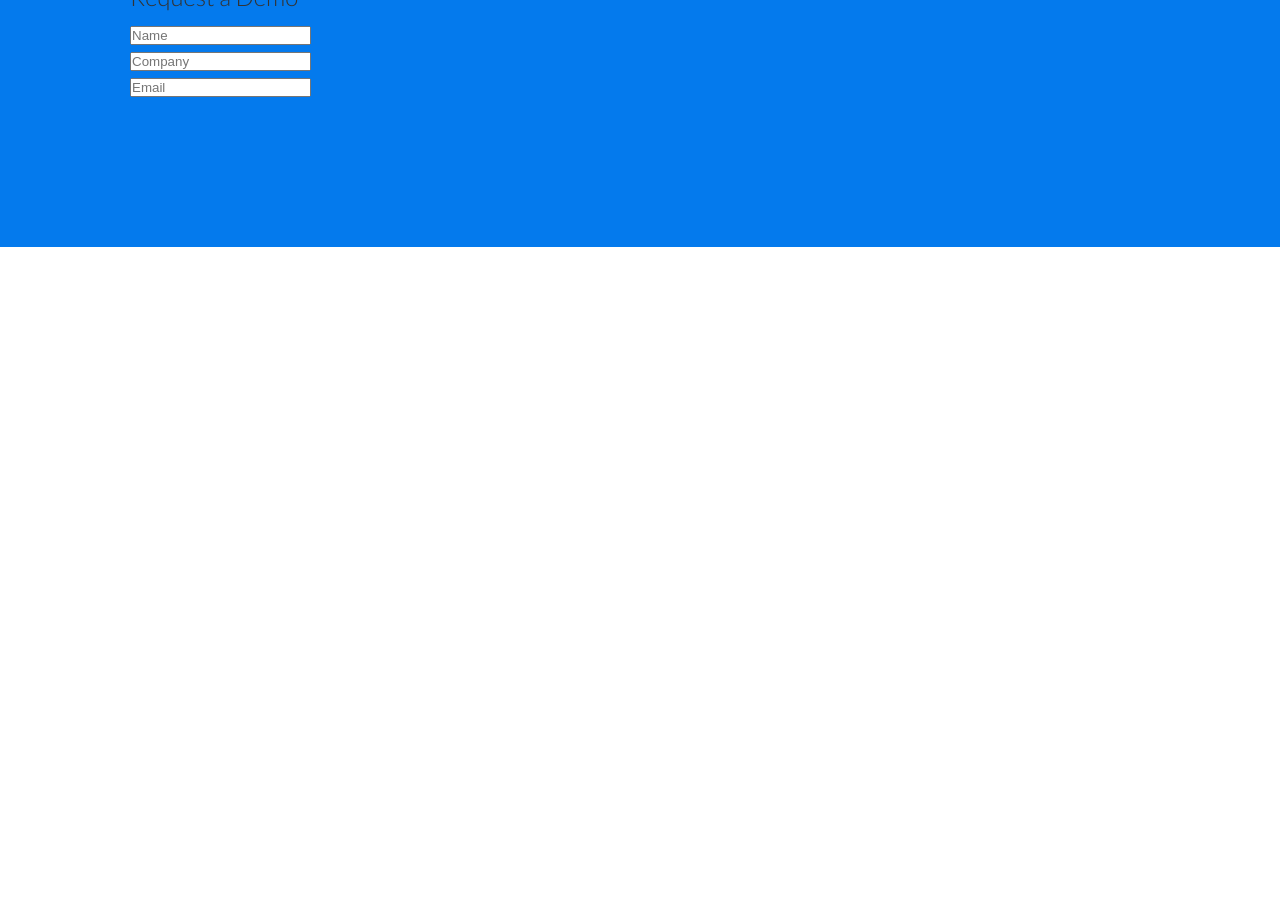
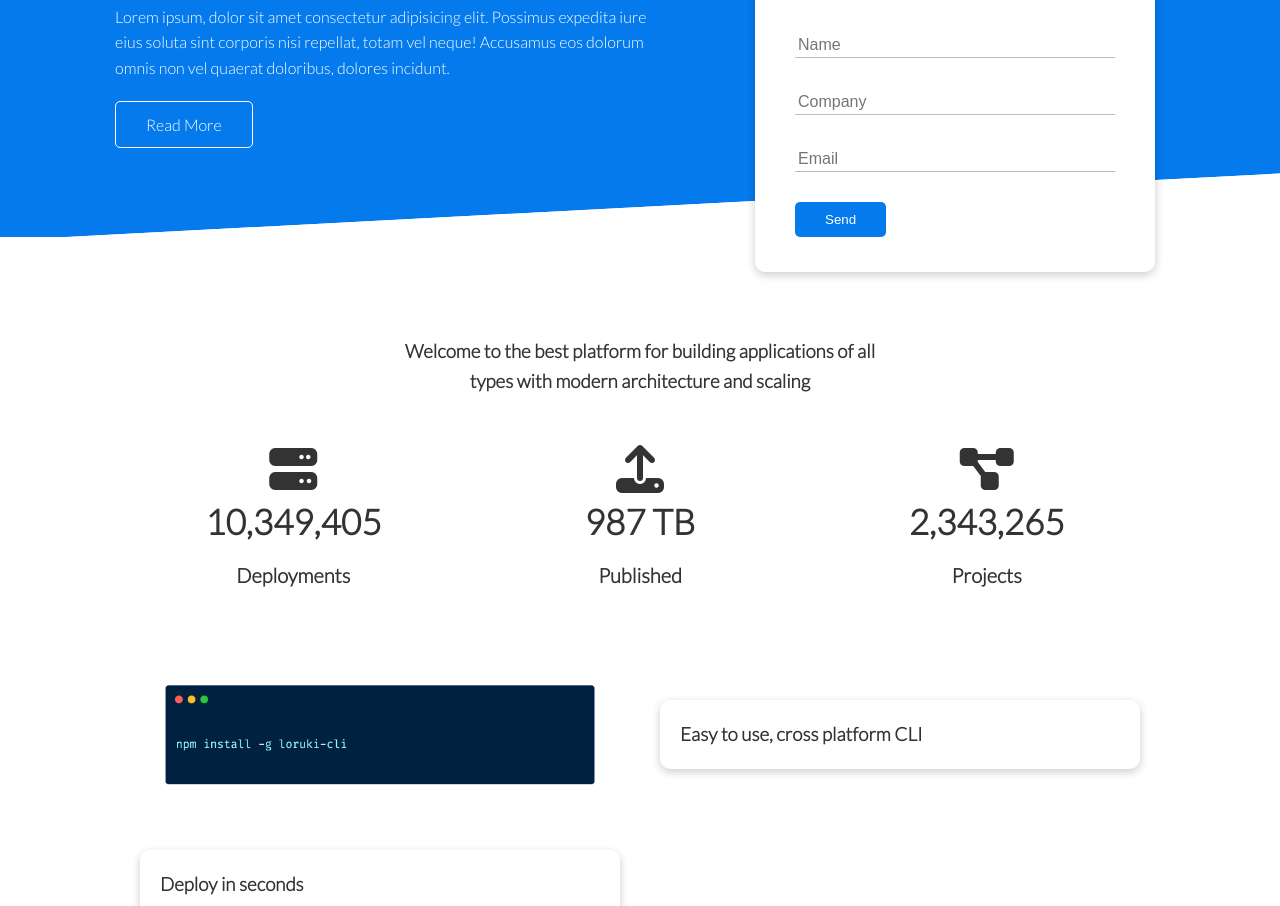
Before and after one commit to XC3000/microsoft-clone, a plain HTML site: page index.html in a window 1280 px wide. Shown: the part 233-1139 px from the top of the page. Before the commit the page ends 800 px from the top, so only its background shows below. Drawn offline with Linux system fonts and the light colour scheme.

Commit message:
showcase and stats

```diff
--- a/css/style.css
+++ b/css/style.css
@@ -71,18 +71,82 @@
 .showcase {
   height: 400px;
   background-color: var(--primary-color);
+  color: #fff;
+  position: relative;
 }
 
-/* Utilities */
-.container {
-  max-width: 1100px;
-  margin: 0 auto;
-  padding: 0 40px;
+.showcase h1 {
+  font-size: 40px;
 }
 
-.flex {
-  display: flex;
-  justify-content: center;
-  align-items: center;
-  height: 100%;
+.showcase p {
+  margin: 20px 0;
 }
+
+.showcase .grid {
+  overflow: visible;
+  grid-template-columns: 55% 45%;
+  gap: 30px;
+}
+
+.showcase-form {
+  position: relative;
+  top: 60px;
+  height: 350px;
+  width: 400px;
+  padding: 40px;
+  z-index: 100;
+  justify-self: flex-end;
+}
+
+.showcase-form .form-control {
+  margin: 30px 0;
+}
+
+.showcase-form input[type="text"],
+.showcase-form input[type="email"] {
+  border: 0;
+  border-bottom: 1px solid #b4becb;
+  width: 100%;
+  padding: 3px;
+  font-size: 16px;
+}
+
+.showcase-form input:focus {
+  outline: none;
+}
+
+.showcase::before,
+.showcase::after {
+  content: "";
+  position: absolute;
+  height: 100px;
+  bottom: -70px;
+  right: 0;
+  left: 0;
+  background: #fff;
+  transform: skewY(-3deg);
+  -webkit-transfrom: skewY(-3deg);
+  -moz-transform: skewY(-3deg);
+  -ms-transform: skewY(-3deg);
+}
+
+/* Stats */
+
+.stats {
+  padding-top: 100px;
+}
+
+.stats-heading {
+  max-width: 500px;
+  margin: auto;
+}
+
+.stats .grid h3 {
+  font-size: 35px;
+}
+
+.stats .grid p{
+  font-size: 20px;
+  font-weight: bold;
+}
--- /dev/null
+++ b/css/utilities.css
@@ -0,0 +1,143 @@
+/* Utilities */
+.container {
+  max-width: 1100px;
+  margin: 0 auto;
+  overflow: auto;
+  padding: 0 40px;
+}
+
+.card {
+  background-color: #fff;
+  border-radius: 10px;
+  box-shadow: 0 3px 10px rgba(0, 0, 0, 0.2);
+  padding: 20px;
+  margin: 10px;
+  color: #333;
+}
+
+.btn {
+  display: inline-block;
+  padding: 10px 30px;
+  cursor: pointer;
+  background: var(--primary-color);
+  color: #fff;
+  border: none;
+  border-radius: 5px;
+}
+
+.btn-outline {
+  background-color: transparent;
+  border: 1px #fff solid;
+}
+
+.btn:hover {
+  transform: scale(0.98);
+}
+
+.text-center {
+  text-align: center;
+}
+
+.flex {
+  display: flex;
+  justify-content: center;
+  align-items: center;
+  height: 100%;
+}
+
+.grid {
+  display: grid;
+  grid-template-columns: repeat(2, 1fr);
+  gap: 20px;
+  justify-content: center;
+  align-items: center;
+  height: 100%;
+}
+
+.grid-3 {
+  grid-template-columns: repeat(3, 1fr);
+}
+
+/* Margin */
+
+.my-1 {
+  margin: 1rem 0;
+}
+
+.my-2 {
+  margin: 1.5rem 0;
+}
+
+.my-3 {
+  margin: 2rem 0;
+}
+
+.my-4 {
+  margin: 3rem 0;
+}
+
+.my-5 {
+  margin: 4rem 0;
+}
+
+.m-1 {
+  margin: 1rem;
+}
+
+.m-2 {
+  margin: 1.5rem;
+}
+
+.m-3 {
+  margin: 2rem;
+}
+
+.m-4 {
+  margin: 3rem;
+}
+
+.m-5 {
+  margin: 4rem;
+}
+
+/* Padding */
+
+.py-1 {
+  padding: 1rem 0;
+}
+
+.py-2 {
+  padding: 1.5rem 0;
+}
+
+.py-3 {
+  padding: 2rem 0;
+}
+
+.py-4 {
+  padding: 3rem 0;
+}
+
+.py-5 {
+  padding: 4rem 0;
+}
+
+.p-1 {
+  padding: 1rem;
+}
+
+.p-2 {
+  padding: 1.5rem;
+}
+
+.p-3 {
+  padding: 2rem;
+}
+
+.p-4 {
+  padding: 3rem;
+}
+
+.p-5 {
+  padding: 4rem;
+}
--- a/index.html
+++ b/index.html
@@ -8,6 +8,7 @@
       src="https://kit.fontawesome.com/53dfa1dde3.js"
       crossorigin="anonymous"
     ></script>
+    <link rel="stylesheet" href="css/utilities.css" />
     <link rel="stylesheet" href="css/style.css" />
   </head>
   <body>
@@ -56,7 +57,50 @@
             <div class="form-control">
               <input type="email" name="email" placeholder="Email" required />
             </div>
+            <input type="submit" value="Send" class="btn btn-primary" />
           </form>
+        </div>
+      </div>
+    </section>
+
+    <!-- Stats -->
+    <section class="stats">
+      <div class="container">
+        <h3 class="stats-heading text-center my-1">
+          Welcome to the best platform for building applications of all types
+          with modern architecture and scaling
+        </h3>
+
+        <div class="grid grid-3 text-center my-4">
+          <div>
+            <i class="fas fa-server fa-3x"></i>
+            <h3>10,349,405</h3>
+            <p class="text-secondary">Deployments</p>
+          </div>
+          <div>
+            <i class="fas fa-upload fa-3x"></i>
+            <h3>987 TB</h3>
+            <p class="text-secondary">Published</p>
+          </div>
+          <div>
+            <i class="fas fa-project-diagram fa-3x"></i>
+            <h3>2,343,265</h3>
+            <p class="text-secondary">Projects</p>
+          </div>
+        </div>
+      </div>
+    </section>
+
+    <!-- Cli -->
+
+    <section class="cli">
+      <div class="container grid">
+        <img src="images/cli.png" alt="" srcset="" />
+        <div class="card">
+          <h3>Easy to use, cross platform CLI</h3>
+        </div>
+        <div class="card">
+          <h3>Deploy in seconds</h3>
         </div>
       </div>
     </section>
```
